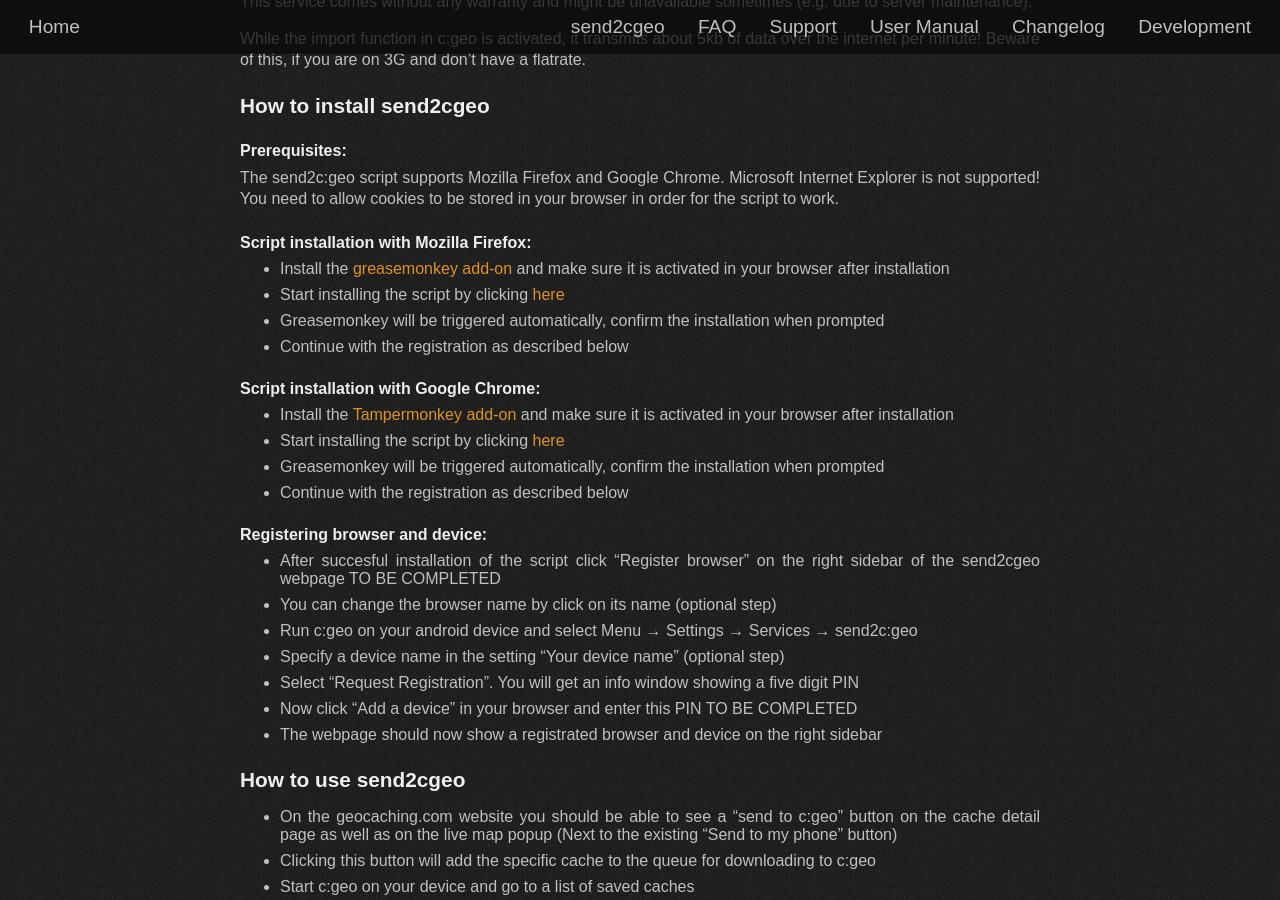
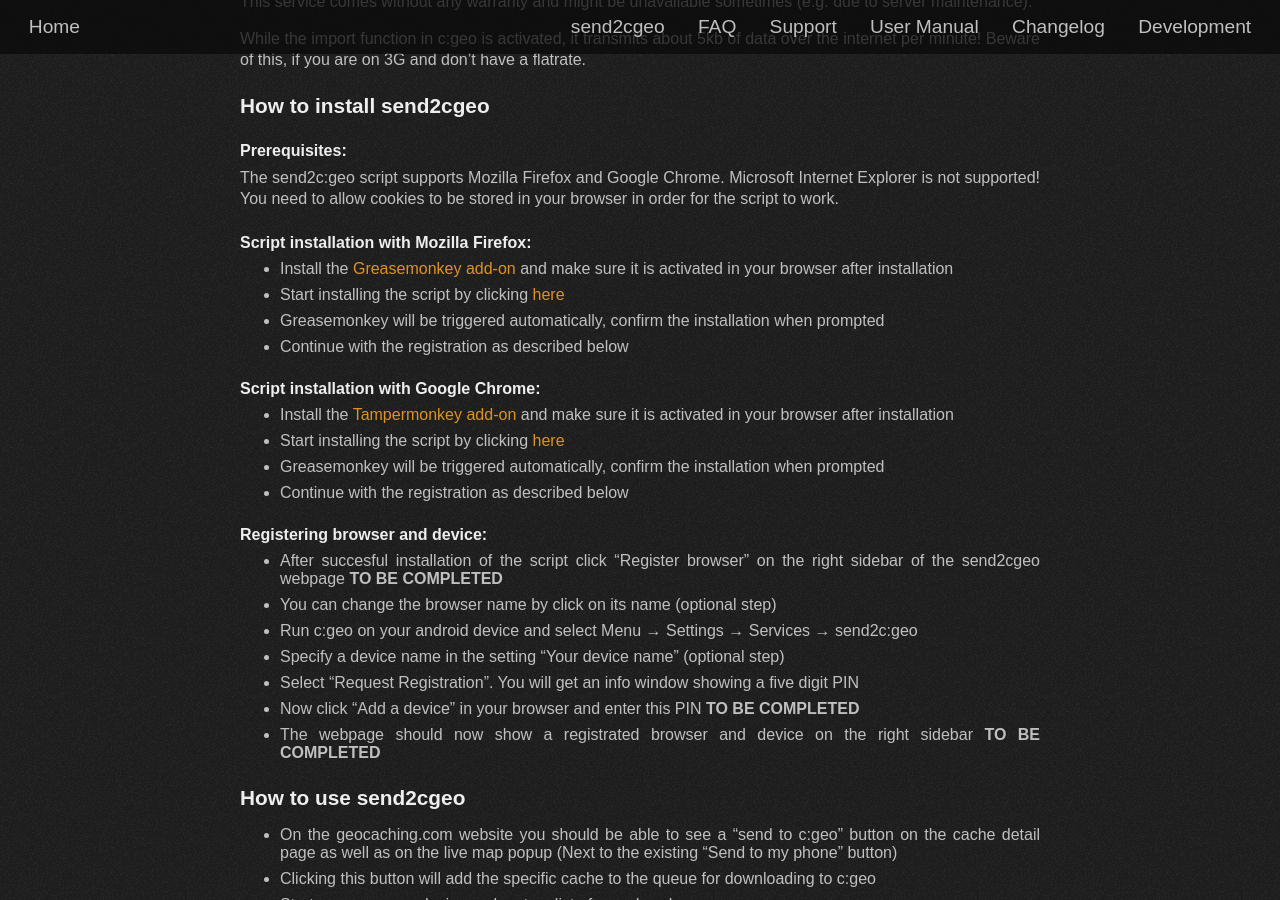
Before and after one commit to cgeo/cgeo.github.io, a Jekyll site: the page built from send2cgeo.md, in a window 1280 px wide and 900 px high, scrolled down 521 px. Built offline with Jekyll 4.4.1, drawn with Linux system fonts in a browser that asks for light colours; some web fonts are replaced.

Commit message:
Update send2cgeo.md

```diff
--- a/send2cgeo.md
+++ b/send2cgeo.md
@@ -33,7 +33,7 @@
 
 ### Script installation with Mozilla Firefox:
 
-- Install the [greasemonkey add-on](http://addons.mozilla.org/en-US/firefox/addon/greasemonkey/) and make sure it is activated in your browser after installation
+- Install the [Greasemonkey add-on](http://addons.mozilla.org/en-US/firefox/addon/greasemonkey/) and make sure it is activated in your browser after installation
 - Start installing the script by clicking [here](https://github.com/cgeo/cgeo/raw/master/send2cgeo/send2cgeo.user.js)
 - Greasemonkey will be triggered automatically, confirm the installation when prompted
 - Continue with the registration as described below
@@ -47,13 +47,13 @@
 
 ### Registering browser and device:
 
-- After succesful installation of the script click "Register browser" on the right sidebar of the send2cgeo webpage       TO BE COMPLETED
+- After succesful installation of the script click "Register browser" on the right sidebar of the send2cgeo webpage <b>TO BE COMPLETED</b>
 - You can change the browser name by click on its name (optional step)
 - Run c:geo on your android device and select Menu → Settings → Services → send2c:geo
 - Specify a device name in the setting "Your device name" (optional step)
 - Select "Request Registration". You will get an info window showing a five digit PIN
-- Now click "Add a device" in your browser and enter this PIN              TO BE COMPLETED
-- The webpage should now show a registrated browser and device on the right sidebar
+- Now click "Add a device" in your browser and enter this PIN  <b>TO BE COMPLETED</b>
+- The webpage should now show a registrated browser and device on the right sidebar <b>TO BE COMPLETED</b>
 
 ## How to use send2cgeo
 <a name="usage"></a>
```
